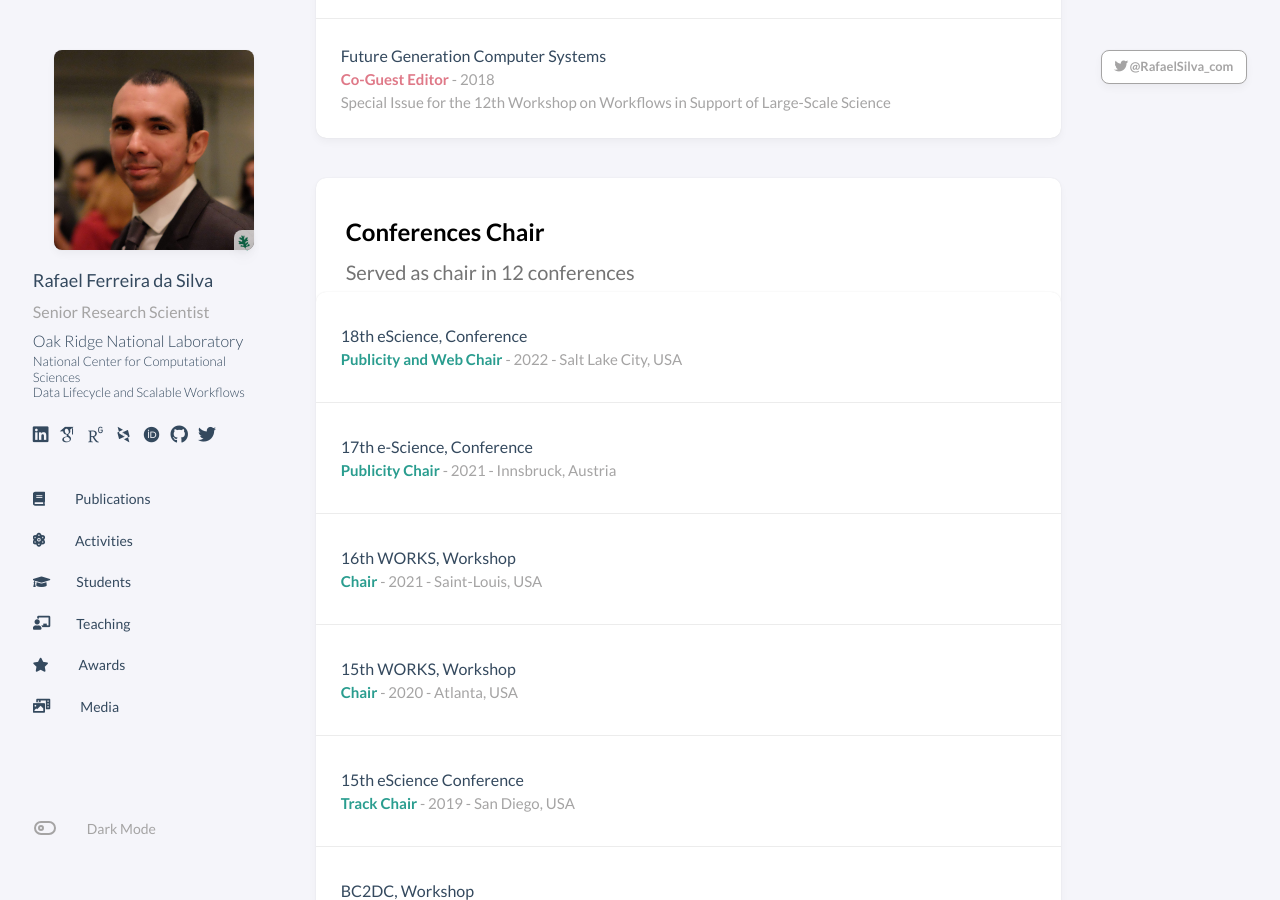
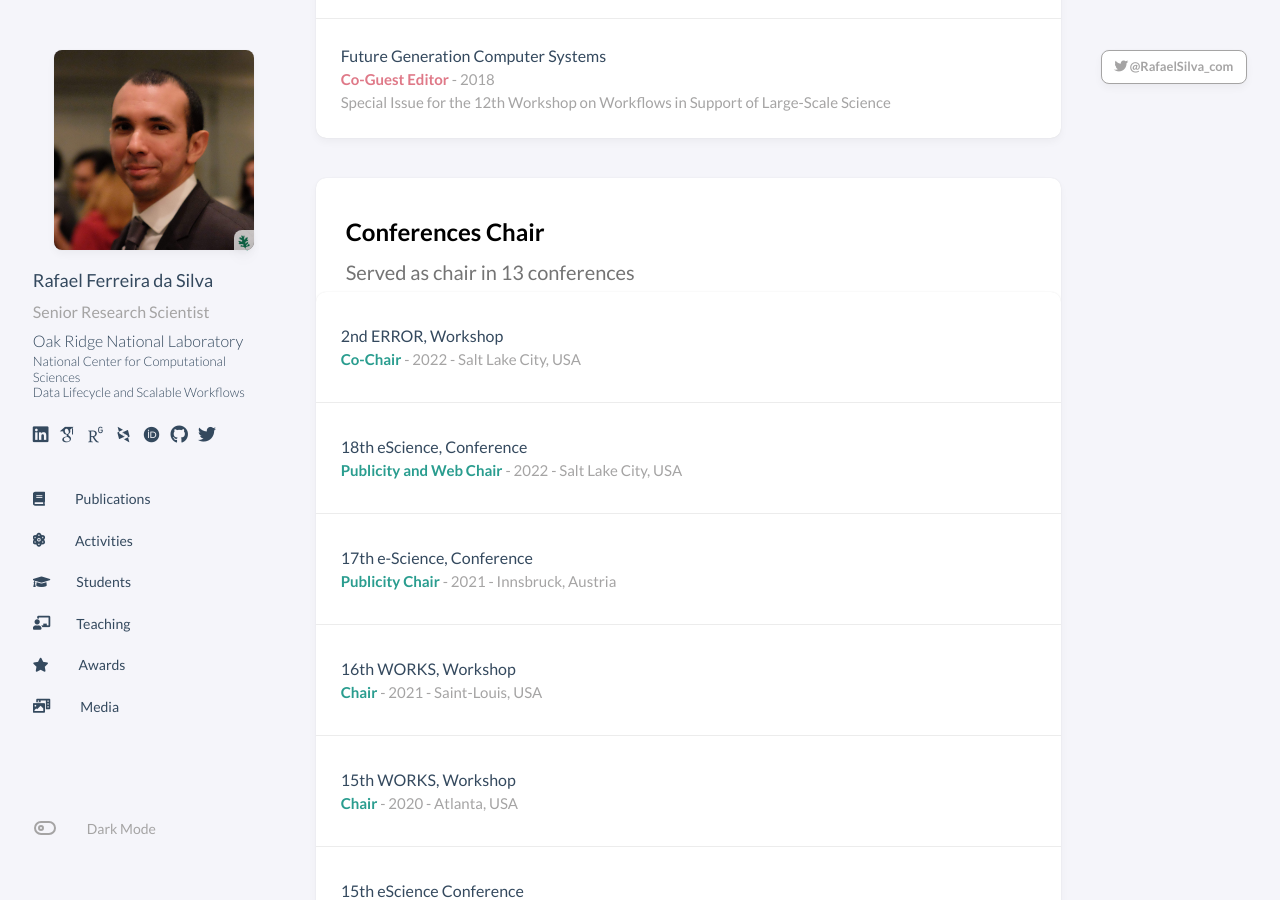
Before and after one commit to rafaelfsilva/rafaelfsilva.github.io, a Jekyll site: the page built from _pages/activities.html, in a window 1280 px wide and 900 px high, scrolled down 712 px. Built offline with Jekyll 4.4.1, drawn with Linux system fonts in a browser that asks for light colours; some web fonts are replaced; a script that is not in the unit is left out; comment, search, counter and statistics services are not loaded.

Commit message:
Update activities_chair.yml

```diff
--- a/_data/activities_chair.yml
+++ b/_data/activities_chair.yml
@@ -3,6 +3,12 @@
   year: 2022
   location: Salt Lake City, USA
   link: https://escience-conference.org/2022
+
+- conference: 2nd ERROR, Workshop
+  role: Co-Chair
+  year: 2022
+  location: Salt Lake City, USA
+  link: https://error-workshop.org
 
 - conference: 16th WORKS, Workshop
   role: Chair
```
